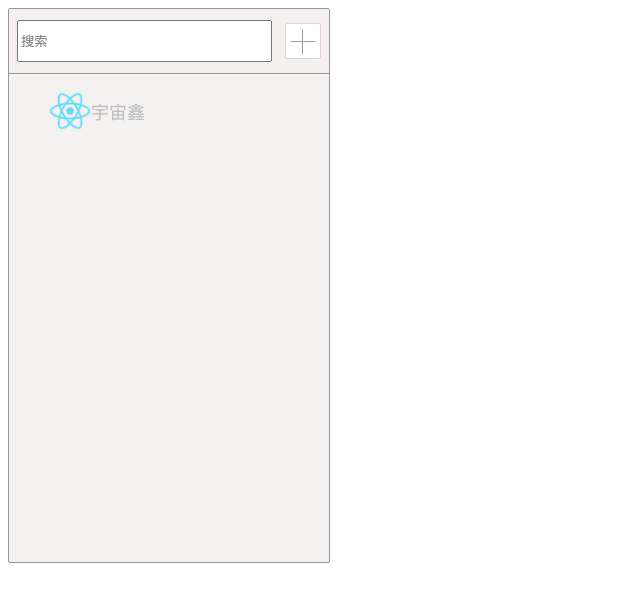
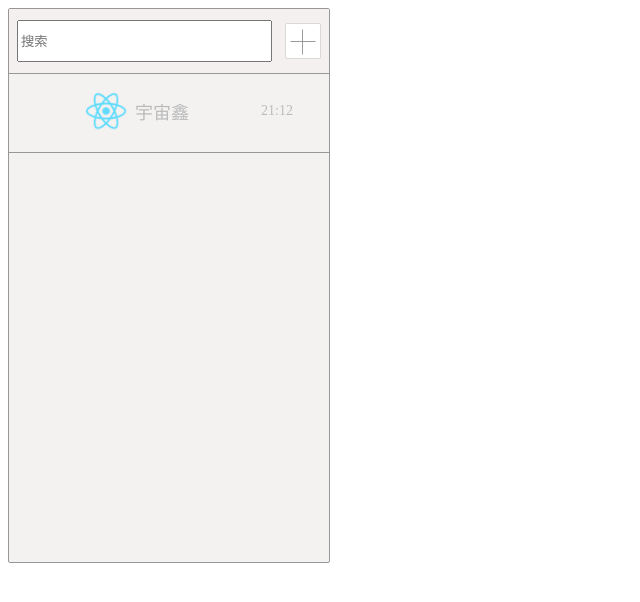
Before and after one commit to Doloreszjx/chatroom, a React (Create React App) app: page / in a window 1280 px wide. Shown: the top 602 px of the page, without its empty margins (0-640 px from the left). Built offline with nearby package versions, Linux system fonts and the light colour scheme; the HTML template or start-up script is replaced by a standard one.

Commit message:
list: 样式还有点问题

```diff
--- a/src/components/HeadPortrait/index.js
+++ b/src/components/HeadPortrait/index.js
@@ -13,8 +13,8 @@ import SELFISH from '../../static/image/logo192.png';
 export default function HeadPortrait(props) {
   const {wapperStyle} = props;
   return (
-    <div className="portrait-wrapper" style={wapperStyle}>
-      <img src={SELFISH} className="portrait-selfish" />
+    <div className="portrait-wrapper" style={wapperStyle.portraitWrapper}>
+      <img src={SELFISH} className="portrait-selfish" style={wapperStyle.portraitSelfish} />
       <span className="portrait-username">宇宙鑫</span>
     </div>
   )
--- a/src/modules/List/index.css
+++ b/src/modules/List/index.css
@@ -19,5 +19,16 @@
 	height: 36px;
 }
 .list-content {
+	border-bottom: 1px solid #979797;
+	height: 62px;
+}
+.list-item {
 	list-style: none;
+	display: flex;
+	align-items: center;
+	justify-content: space-around;
 }
+.list-time {
+	font-size: 14px;
+	color: #BBBBBB;
+}
--- a/src/modules/List/index.js
+++ b/src/modules/List/index.js
@@ -5,6 +5,12 @@ import './index.css';
 import AddIcon from '../../static/image/icon-add.png';
 
 export default function List() {
+  // 头像自定义样式
+  const wapperStyle = {
+    portraitSelfish: {
+      marginRight: `${8}px`
+    }
+  }
   return (
     <div className='list-wrapper'>
       <div className='list-header'>
@@ -12,9 +18,11 @@ export default function List() {
         <img src={AddIcon} />
       </div>
       <ul className='list-content'>
-        <li><HeadProtrait /></li>
+        <li className='list-item'>
+          <HeadProtrait wapperStyle={wapperStyle} />
+          <span className='list-time'>21:12</span>
+        </li>
       </ul>
-
-    </div>
+   </div>
   )
 }
```
